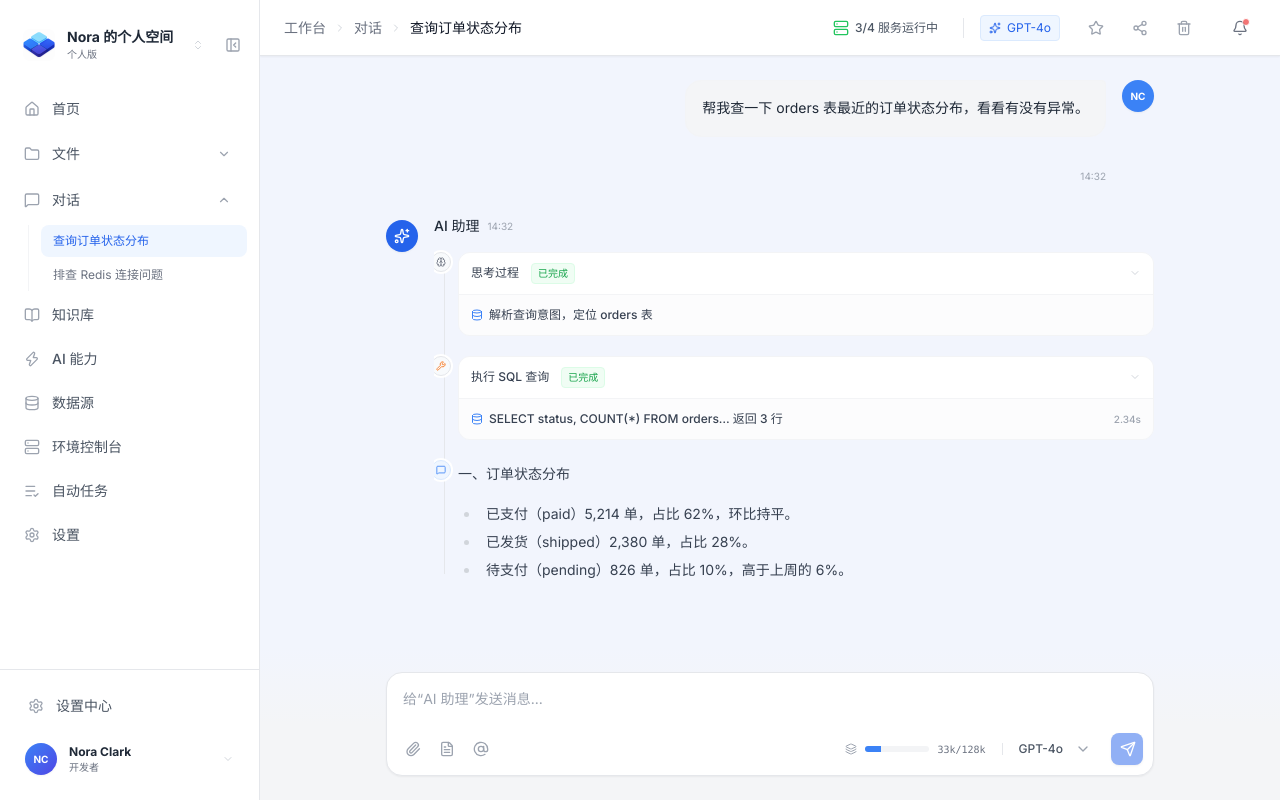
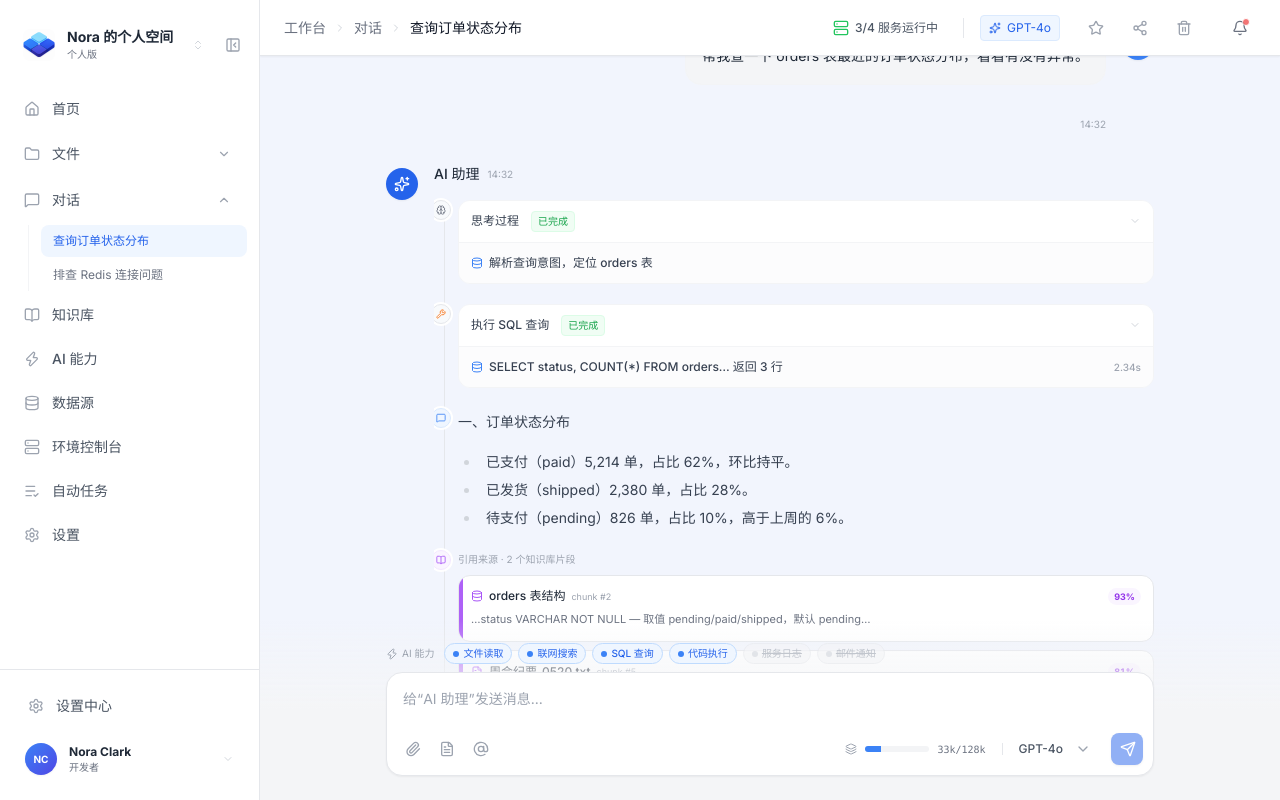
Before and after one commit to yizhiakuya/nora, a Next.js app: page /chat in a window 1280 px wide. Built offline with nearby package versions, Linux system fonts and the light colour scheme.

Commit message:
feat: chat RAG citations, save-to-knowledge button, AI abilities status bar — close file-to-chat-to-knowledge loop

```diff
--- a/src/components/chat/ChatInputArea.tsx
+++ b/src/components/chat/ChatInputArea.tsx
@@ -1,5 +1,7 @@
-import { Paperclip, FileText, AtSign, Layers, ChevronDown, Send, Loader2 } from "lucide-react";
+import { Paperclip, FileText, AtSign, Layers, ChevronDown, Send, Loader2, Zap } from "lucide-react";
 import { Button } from "@/components/ui/button";
+import { useSkills } from "@/hooks/useSkills";
+import { toast } from "sonner";
 
 interface ChatInputAreaProps {
   input: string;
@@ -9,9 +11,36 @@ interface ChatInputAreaProps {
 }
 
 export function ChatInputArea({ input, setInput, isSending, onSend }: ChatInputAreaProps) {
+  const skills = useSkills((s) => s.skills);
+  const toggleSkill = useSkills((s) => s.toggleSkill);
+
+  const handleToggle = (id: number, name: string, enabled: boolean) => {
+    toggleSkill(id);
+    toast.success(`能力「${name}」已${enabled ? "停用" : "启用"}，AI ${enabled ? "不再" : "现在"}可以使用它`);
+  };
+
   return (
     <div className="absolute bottom-0 left-0 right-0 p-6 bg-gradient-to-t from-[#f4f5f7] via-[#f4f5f7] to-transparent dark:from-gray-950 dark:via-gray-950 pointer-events-none">
       <div className="max-w-3xl mx-auto pointer-events-auto">
+          {/* AI 能力状态条：启用=高亮，停用=置灰；点击切换 */}
+          <div className="flex items-center gap-1.5 mb-2 flex-wrap">
+            <span className="inline-flex items-center gap-1 text-[10px] text-gray-400 dark:text-gray-500 mr-1">
+              <Zap className="w-3 h-3" /> AI 能力
+            </span>
+            {skills.map((skill) => (
+              <button
+                key={skill.id}
+                type="button"
+                onClick={() => handleToggle(skill.id, skill.name, skill.enabled)}
+                title={skill.desc}
+                className={`inline-flex items-center gap-1 px-2 py-0.5 rounded-full text-[10px] font-medium border cursor-pointer transition-colors ${skill.enabled ? "bg-blue-50 dark:bg-blue-950/40 text-blue-600 dark:text-blue-400 border-blue-200 dark:border-blue-800" : "bg-gray-100 dark:bg-gray-900 text-gray-400 dark:text-gray-600 border-gray-200 dark:border-gray-800 line-through opacity-60"}`}
+              >
+                <span className={`w-1.5 h-1.5 rounded-full ${skill.enabled ? "bg-blue-500" : "bg-gray-300 dark:bg-gray-700"}`} />
+                {skill.name}
+              </button>
+            ))}
+          </div>
+
           <div className="border border-gray-200 dark:border-gray-800 rounded-2xl bg-white dark:bg-gray-900 shadow-sm focus-within:border-blue-500 focus-within:ring-4 focus-within:ring-blue-500/10 transition-all flex flex-col overflow-hidden relative group">
               <textarea
                 rows={2}
--- a/src/components/chat/ChatMessageItem.tsx
+++ b/src/components/chat/ChatMessageItem.tsx
@@ -1,6 +1,75 @@
-import { Sparkles, Brain, Wrench, Database, MessageSquare, ChevronDown, Loader2 } from "lucide-react";
+import { Sparkles, Brain, Wrench, Database, MessageSquare, ChevronDown, Loader2, BookOpen, FileCode, Server, FileText, Check } from "lucide-react";
+import { useState } from "react";
 import { ChatMessage } from "@/lib/api/chatApi";
 import { Markdown } from "@/components/shared/Markdown";
+import { toast } from "sonner";
+import { useKnowledgeDocs } from "@/hooks/useKnowledgeDocs";
+
+const SOURCE_ICON: Record<string, React.ElementType> = {
+  file: FileText,
+  database: Database,
+  repo: FileCode,
+  environment: Server,
+  chat: MessageSquare,
+};
+
+function SourceCitations({ sources }: { sources: NonNullable<ChatMessage["sources"]> }) {
+  return (
+    <div className="relative animate-in fade-in slide-in-from-bottom-2">
+      <div className="absolute -left-[27.5px] w-5 h-5 rounded-full bg-purple-50 dark:bg-purple-950/40 border border-purple-100 dark:border-purple-900 flex items-center justify-center top-0 shadow-[0_0_0_2px_rgba(255,255,255,1)] dark:shadow-[0_0_0_2px_rgba(17,24,39,1)]">
+        <BookOpen className="w-[10px] h-[10px] text-purple-500 dark:text-purple-400" />
+      </div>
+      <div className="pt-0.5">
+        <div className="text-[10px] text-gray-400 dark:text-gray-500 mb-2">引用来源 · {sources.length} 个知识库片段</div>
+        <div className="space-y-2">
+          {sources.map((s, i) => {
+            const Icon = SOURCE_ICON[s.source] ?? FileText;
+            return (
+              <div key={i} className="bg-white dark:bg-gray-900 border border-gray-200 dark:border-gray-800 rounded-xl p-3 relative overflow-hidden">
+                <div className="absolute left-0 top-0 bottom-0 w-1 bg-purple-500" style={{ opacity: s.score }} />
+                <div className="flex items-center justify-between mb-1.5">
+                  <div className="flex items-center gap-1.5 min-w-0">
+                    <Icon className="w-3 h-3 text-purple-500 dark:text-purple-400 shrink-0" />
+                    <span className="text-xs font-medium text-gray-800 dark:text-gray-100 truncate">{s.docName}</span>
+                    <span className="text-[9px] text-gray-400 dark:text-gray-500 shrink-0">chunk #{s.chunkIndex}</span>
+                  </div>
+                  <span className="text-[9px] font-bold text-purple-600 dark:text-purple-400 bg-purple-50 dark:bg-purple-950/40 px-1.5 py-0.5 rounded-full tabular-nums shrink-0">
+                    {(s.score * 100).toFixed(0)}%
+                  </span>
+                </div>
+                <p className="text-[11px] text-gray-500 dark:text-gray-400 leading-relaxed">{s.snippet}</p>
+              </div>
+            );
+          })}
+        </div>
+      </div>
+    </div>
+  );
+}
+
+function SaveToKnowledgeButton({ msg }: { msg: ChatMessage }) {
+  const [saved, setSaved] = useState(false);
+  const addChatDoc = useKnowledgeDocs((s) => s.addChatDoc);
+
+  const handleSave = () => {
+    if (saved) return;
+    const title = `对话结论 · ${msg.content.slice(0, 24).replace(/[#*\n]/g, "").trim()}…`;
+    addChatDoc(title, msg.content);
+    setSaved(true);
+    toast.success("已保存到知识库（对话产出）");
+  };
+
+  return (
+    <button
+      type="button"
+      onClick={handleSave}
+      className={`inline-flex items-center gap-1.5 px-2.5 py-1 rounded-lg text-[11px] font-medium border transition-colors cursor-pointer ${saved ? "bg-green-50 dark:bg-green-950/40 text-green-600 dark:text-green-400 border-green-200 dark:border-green-800" : "bg-white dark:bg-gray-900 text-gray-500 dark:text-gray-400 border-gray-200 dark:border-gray-800 hover:text-blue-600 dark:hover:text-blue-400 hover:border-blue-300 dark:hover:border-blue-700"}`}
+    >
+      {saved ? <Check className="w-3 h-3" /> : <BookOpen className="w-3 h-3" />}
+      {saved ? "已保存到知识库" : "保存到知识库"}
+    </button>
+  );
+}
 
 export function ChatMessageItem({ msg }: { msg: ChatMessage }) {
   if (msg.role === 'user') {
@@ -68,6 +137,16 @@ export function ChatMessageItem({ msg }: { msg: ChatMessage }) {
                     </div>
                   )}
 
+                  {!msg.isTyping && msg.sources && msg.sources.length > 0 && (
+                    <SourceCitations sources={msg.sources} />
+                  )}
+
+                  {!msg.isTyping && msg.content && (
+                    <div className="relative pt-1">
+                      <SaveToKnowledgeButton msg={msg} />
+                    </div>
+                  )}
+
               </div>
           </div>
       </div>
--- a/src/components/knowledge/DocumentLibrary.tsx
+++ b/src/components/knowledge/DocumentLibrary.tsx
@@ -2,7 +2,8 @@
 
 import { useMemo } from "react";
 import { Search } from "lucide-react";
-import { ALL_DOCS, SOURCE_META } from "@/lib/knowledgeData";
+import { SOURCE_META } from "@/lib/knowledgeData";
+import { useKnowledgeDocs } from "@/hooks/useKnowledgeDocs";
 import { KnowledgeDoc, KnowledgeSource } from "@/types";
 
 const SOURCE_ORDER: KnowledgeSource[] = ["file", "database", "repo", "environment", "chat"];
@@ -37,14 +38,15 @@ function QualityBar({ score }: { score: number }) {
 }
 
 export function DocumentLibrary() {
+  const allDocs = useKnowledgeDocs((s) => s.docs);
   const grouped = useMemo(() => {
     const map = new Map<KnowledgeSource, KnowledgeDoc[]>();
     for (const src of SOURCE_ORDER) {
-      const docs = ALL_DOCS.filter((d) => d.source === src);
+      const docs = allDocs.filter((d) => d.source === src);
       if (docs.length) map.set(src, docs);
     }
     return map;
-  }, []);
+  }, [allDocs]);
 
   return (
     <div className="space-y-6">
@@ -95,7 +97,7 @@ export function DocumentLibrary() {
         );
       })}
 
-      {ALL_DOCS.length === 0 && (
+      {allDocs.length === 0 && (
         <div className="py-16 flex flex-col items-center text-gray-400 dark:text-gray-500">
           <Search className="w-10 h-10 mb-3 opacity-20" />
           <div className="text-sm">没有已摄入的文档</div>
--- /dev/null
+++ b/src/hooks/useKnowledgeDocs.ts
@@ -0,0 +1,31 @@
+import { create } from "zustand";
+import { KnowledgeDoc } from "@/types";
+import { ALL_DOCS } from "@/lib/knowledgeData";
+
+interface KnowledgeDocsState {
+  docs: KnowledgeDoc[];
+  /** 对话结论保存为知识库文档（来源 = chat） */
+  addChatDoc: (name: string, snippet: string) => KnowledgeDoc;
+}
+
+/**
+ * 知识库文档唯一数据源：知识库页面（文档库 Tab）与对话页
+ * 「保存到知识库」共享，保证跨页可见。
+ */
+export const useKnowledgeDocs = create<KnowledgeDocsState>((set) => ({
+  docs: ALL_DOCS,
+  addChatDoc: (name, snippet) => {
+    const doc: KnowledgeDoc = {
+      id: Date.now(),
+      name,
+      source: "chat",
+      chunks: Math.max(1, Math.ceil(snippet.length / 512)),
+      status: "indexed",
+      size: `${Math.max(1, Math.round(snippet.length / 1024))} KB`,
+      updatedAt: new Date().toLocaleString("zh-CN", { year: "numeric", month: "2-digit", day: "2-digit", hour: "2-digit", minute: "2-digit", hour12: false }).replace(/\//g, "-"),
+      quality: 85,
+    };
+    set((state) => ({ docs: [doc, ...state.docs] }));
+    return doc;
+  },
+}));
--- a/src/lib/api/chatApi.ts
+++ b/src/lib/api/chatApi.ts
@@ -16,6 +16,17 @@ export interface ChatMessage {
   timestamp: string;
   isTyping?: boolean;
   steps?: ChatStep[];
+  /** RAG 引用来源（回答基于哪些知识库片段） */
+  sources?: Citation[];
+}
+
+export interface Citation {
+  docName: string;
+  /** 摄入来源：file/database/repo/environment/chat */
+  source: "file" | "database" | "repo" | "environment" | "chat";
+  chunkIndex: number;
+  score: number;
+  snippet: string;
 }
 
 export type ChatResponder = (
@@ -45,6 +56,10 @@ export const SEED_CONVERSATION: ChatMessage[] = [
     steps: [
       { id: "s1", type: "think", title: "思考过程", detail: "解析查询意图，定位 orders 表", status: "completed" },
       { id: "s2", type: "tool", title: "执行 SQL 查询", detail: "SELECT status, COUNT(*) FROM orders… 返回 3 行", duration: "2.34s", status: "completed" },
+    ],
+    sources: [
+      { docName: "orders 表结构", source: "database", chunkIndex: 2, score: 0.93, snippet: "…status VARCHAR NOT NULL — 取值 pending/paid/shipped，默认 pending…" },
+      { docName: "周会纪要_0520.txt", source: "file", chunkIndex: 5, score: 0.81, snippet: "…[14:15] 协作：Redis 偶发 ECONNREFUSED，怀疑连接池上限过低…" },
     ],
   },
 ];
@@ -92,7 +107,13 @@ export const MockChatAPI: { sendMessage: ChatResponder } = {
 
     await delay(400);
     await streamText(CHAT_RESPONSE_TEXT, onUpdate);
-    onUpdate({ isTyping: false });
+    onUpdate({
+      sources: [
+        { docName: "orders 表结构", source: "database", chunkIndex: 2, score: 0.93, snippet: "…status VARCHAR NOT NULL — 取值 pending/paid/shipped…" },
+        { docName: "服务器巡检记录.xlsx", source: "file", chunkIndex: 4, score: 0.85, snippet: "…06-02 redis 0% / 0 MB 离线；06-03 恢复健康…" },
+      ],
+      isTyping: false,
+    });
   },
 };
 
```
